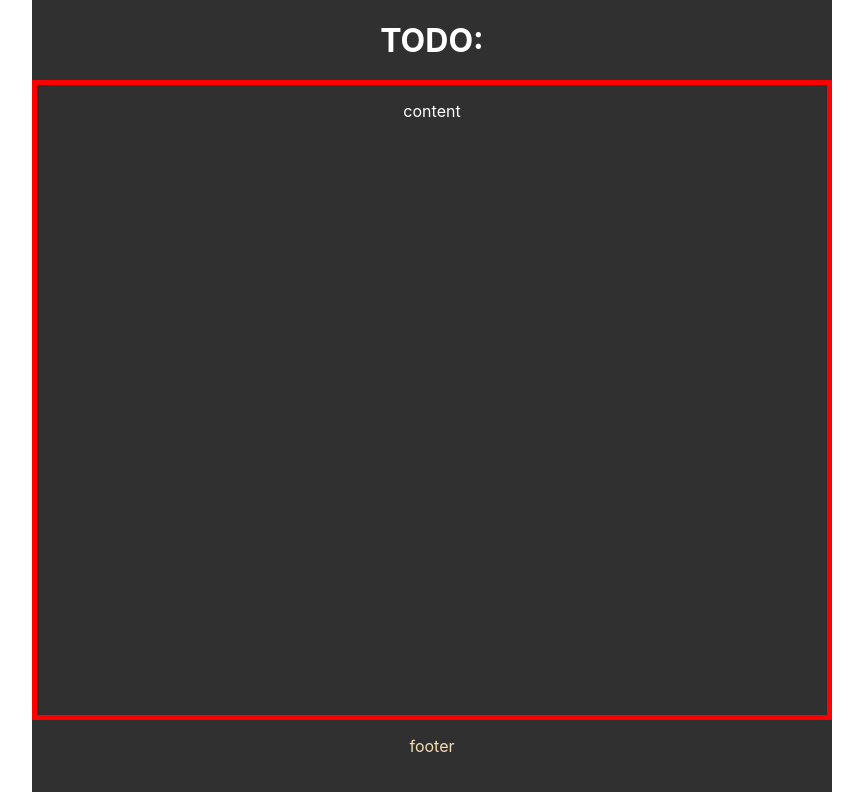
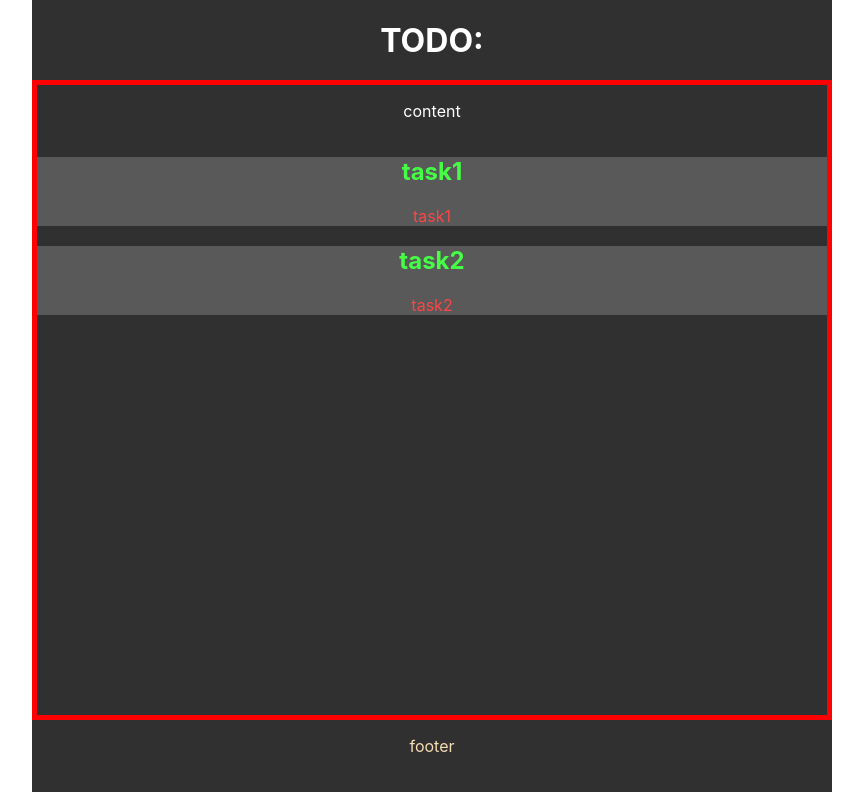
Before and after one commit to aeclipso/TODO-react, a React (Create React App) app in the folder todo-list/: page / in a window 1280 px wide. Shown: the whole page, without its empty margins (208-1071 px from the left). Built offline with nearby package versions, Linux system fonts and the light colour scheme.

Commit message:
add component for task

```diff
--- a/todo-list/src/components/mainc/content/content.jsx
+++ b/todo-list/src/components/mainc/content/content.jsx
@@ -1,12 +1,12 @@
 import React from "react"
 import style from "./content.module.css"
-
+import Tasks from "./tasks/tasks"
 const Content = (props) => {
     return(
         <div className={style.content}>
             <p>content</p>
             {/*for (let i = 0; i < 10; i++)*/}
-
+        <Tasks />
         </div>
     )
 }
--- /dev/null
+++ b/todo-list/src/components/mainc/content/tasks/task/task.jsx
@@ -0,0 +1,13 @@
+import React from "react"
+import style from "./task.module.css"
+
+const Task = (props) => {
+    return(
+        <div className={style.task}>
+            <h2>{props.head}</h2>
+            <p>{props.text}</p>
+        </div>
+    )
+}
+
+export default Task;
--- /dev/null
+++ b/todo-list/src/components/mainc/content/tasks/task/task.module.css
@@ -0,0 +1,7 @@
+.task{
+    background-color: #ffffff33;
+}
+
+h2{
+    color: #45fe45;
+}
--- a/todo-list/src/components/mainc/content/tasks/tasks.jsx
+++ b/todo-list/src/components/mainc/content/tasks/tasks.jsx
@@ -1,14 +1,14 @@
 import React from "react"
 import style from "./tasks.module.css"
+import Task from "./task/task";
 
 const Tasks = (props) => {
     return(
         <div className={style.tasks}>
-            <p>task1</p>
-            <p>task2</p>
-            <p>task3</p>
+            <Task text="task1" head="task1"/>
+            <Task text="task2" head="task2"/>
         </div>
     )
 }
 
-export default Content;
+export default Tasks;
--- /dev/null
+++ b/todo-list/src/components/mainc/content/tasks/tasks.module.css
@@ -0,0 +1,3 @@
+.tasks{
+    color: #fe4545;
+}
--- a/todo-list/src/components/mainc/content/tasks/tasks.module.jsx
+++ /dev/null
@@ -1,3 +0,0 @@
-.tasks{
-
-}
```
